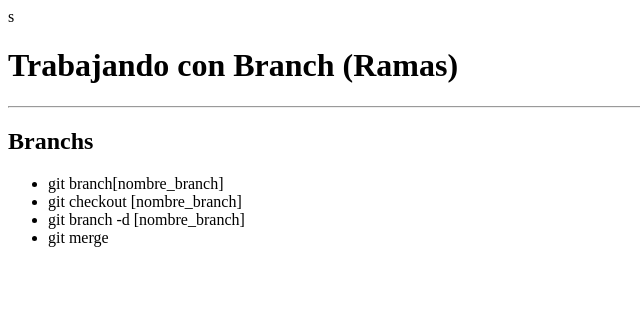
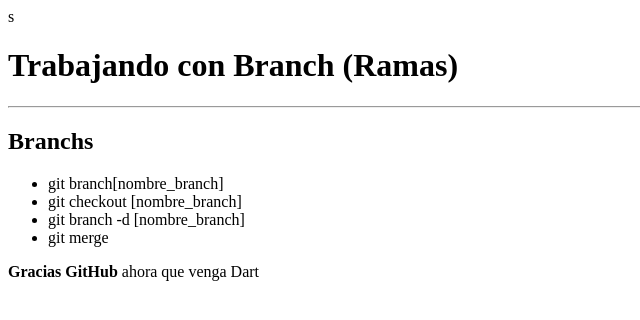
Before and after one commit to virginia16rc/CLASE2, a plain HTML site: page index.html in a window 1280 px wide. Shown: the whole page, without its empty margins (0-640 px from the left). Drawn offline with Linux system fonts and the light colour scheme.

Commit message:
Ültimos cambios

```diff
--- a/index.html
+++ b/index.html
@@ -12,5 +12,6 @@
       <li>git branch -d [nombre_branch]</li>
       <li>git merge</li>
      </ul>
+     <b> Gracias GitHub</b> ahora que venga Dart
 </body>
 </html>
```
